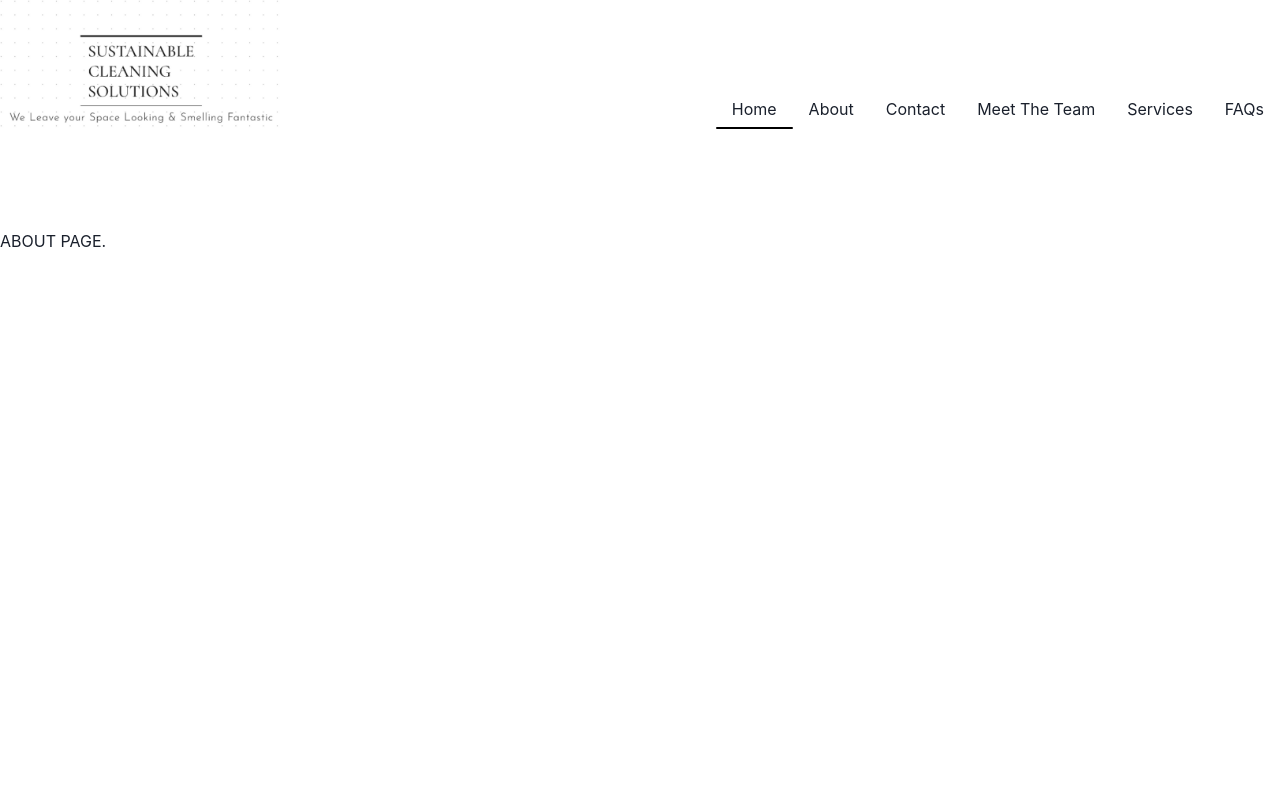
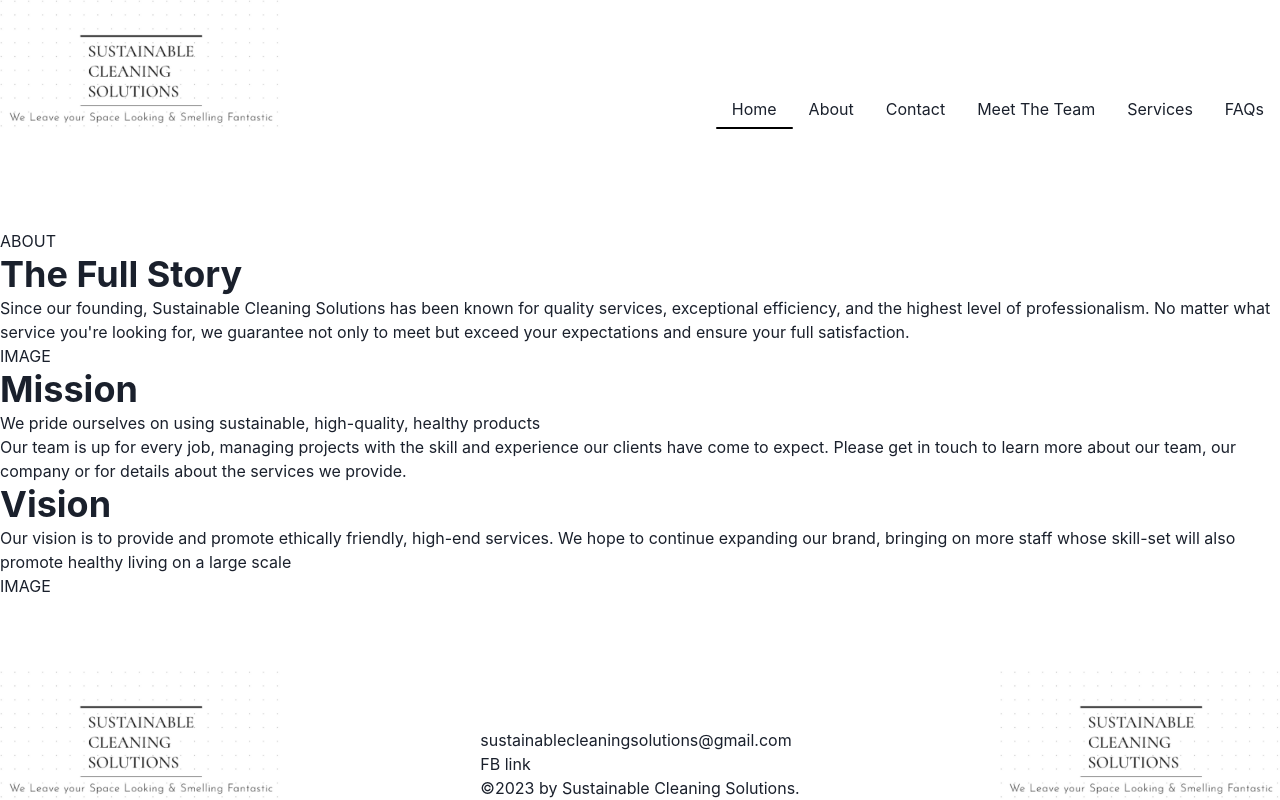
Before and after one commit to katiefugate/sustainable-cleaning-solutions, a React (Create React App) app: page /about in a window 1280 px wide. Built offline with nearby package versions, Linux system fonts and the light colour scheme.

Commit message:
added Contact, Services, and Team pages and created footer

```diff
--- a/src/App.css
+++ b/src/App.css
@@ -35,3 +35,27 @@
 .home-contact-container > * {
   width: 50%;
 }
+
+#footer {
+  position: absolute;
+  bottom: 0;
+  width: 100%;
+  display: flex;
+  justify-content: space-between;
+  align-items: flex-end;
+}
+
+#page-container {
+  display: flex;
+  flex-direction: column;
+  min-height: 100vh;
+}
+
+#content-wrap {
+  padding-bottom: 2.5rem;
+}
+
+.column {
+  display: flex;
+  flex-direction: column;
+}
--- a/src/App.tsx
+++ b/src/App.tsx
@@ -4,10 +4,12 @@ import Header from "./components/header";
 import { Route, Routes } from "react-router-dom";
 import Home from "./pages/Home";
 import About from "./pages/About";
+import Footer from"./components/footer"
 
 function App() {
     return (
-        <div className="App">
+        <div className="App" id="page-container">
+            <div id="content-wrap">
                 <header className="App-header">
                     <Header/>
                 </header>
@@ -16,6 +18,10 @@ function App() {
                     <Route path="/about" element={<About />} />
                 </Routes>
             </div>
+            <footer>
+                <Footer/>
+            </footer>
+        </div>
     );
 }
 
--- /dev/null
+++ b/src/components/footer.tsx
@@ -0,0 +1,13 @@
+export default function Footer() {
+    return (
+        <div id="footer">
+            <img src={require("../images/SustainableCleaningSolutions.png")} alt="sustainable cleaning solutions" width="280" height="260"/>
+            <div>
+                <p>sustainablecleaningsolutions@gmail.com</p>
+                <p>FB link</p>
+                <p>©2023 by Sustainable Cleaning Solutions.</p>
+            </div>
+            <img src={require("../images/SustainableCleaningSolutions.png")} alt="sustainable cleaning solutions" width="280" height="260"/>
+        </div>
+    );
+}
--- a/src/pages/About.tsx
+++ b/src/pages/About.tsx
@@ -1,8 +1,36 @@
+import {Heading} from "@chakra-ui/react";
 
 export default function About() {
     return (
         <div>
-            <h1>ABOUT PAGE.</h1>
+            <h1>ABOUT</h1>
+            <div>
+                <Heading>The Full Story</Heading>
+            </div>
+            <div>
+                <p>Since our founding, Sustainable Cleaning Solutions has been known for quality services, exceptional
+                efficiency, and the highest level of professionalism. No matter what service you're looking for, we
+                    guarantee not only to meet but exceed your expectations and ensure your full satisfaction.</p>
+            </div>
+            <div>
+                <div>IMAGE</div>
+                <div>
+                    <Heading>Mission</Heading>
+                    <p>We pride ourselves on using sustainable, high-quality, healthy products</p>
+                    <p>Our team is up for every job, managing projects with the skill and experience our clients have
+                        come to expect. Please get in touch to learn  more about our team, our company or for details
+                    about the services we provide.</p>
+                </div>
+            </div>
+            <div>
+                <div>
+                    <Heading>Vision</Heading>
+                    <p>Our vision is to provide and promote ethically friendly, high-end services. We hope to continue
+                    expanding our brand, bringing on more staff whose skill-set will also promote healthy living on a
+                    large scale</p>
+                </div>
+                <div>IMAGE</div>
+            </div>
         </div>
     );
 }
```
Also changed, not shown: src/pages/Contact.tsx (added, +24 -0 lines), src/pages/Services.tsx (added, +19 -0 lines), src/pages/Team.tsx (added, +25 -0 lines). Lines whose indentation alone changed are shown as unchanged.
